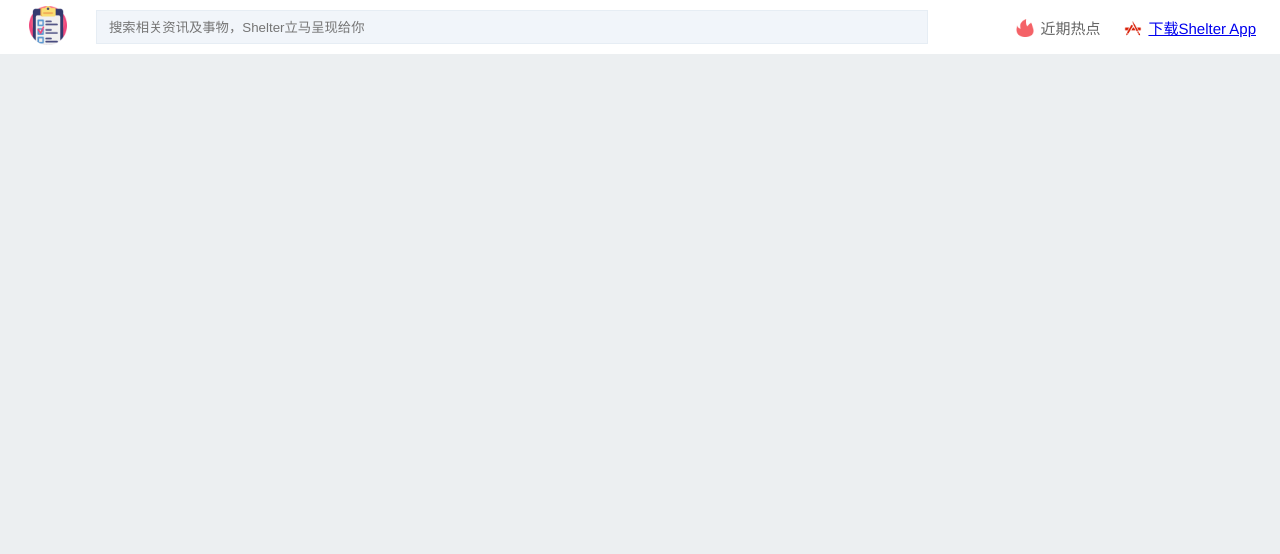
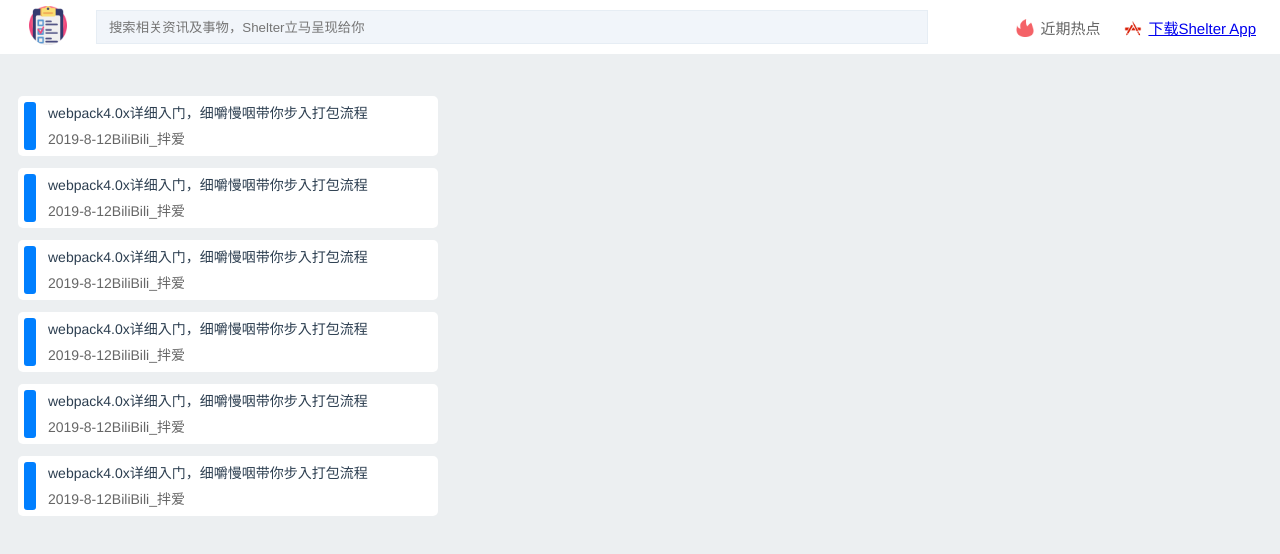
Before and after one commit to FuhanLXK/Shelter, a Vue app: page / in a window 1280 px wide. Shown: the top 554 px of the page. Built offline with nearby package versions, Linux system fonts and the light colour scheme.

Commit message:
upload Leftlist

```diff
--- a/public/index.html
+++ b/public/index.html
@@ -5,7 +5,7 @@
     <meta http-equiv="X-UA-Compatible" content="IE=edge">
     <meta name="viewport" content="width=device-width,initial-scale=1.0">
     <link rel="icon" href="<%= BASE_URL %>favicon.ico">
-    <title>vue-shelter</title>
+    <title>Shelter---你的网络背包</title>
   </head>
   <body>
     <noscript>
--- a/src/App.vue
+++ b/src/App.vue
@@ -1,16 +1,18 @@
 <template>
   <div id="app">
-     <Header msg="Welcome to Your Vue.js App"/>
+     <router-view />
   </div>
 </template>
 
 <script>
 import Header from './components/header.vue'
+import Home from './shelter/index/index'
 
 export default {
   name: 'app',
   components: {
-    Header
+    Header,
+    Home
   }
 }
 </script>
--- a/src/router.js
+++ b/src/router.js
@@ -1,8 +1,6 @@
 import Vue from 'vue'
 import Router from 'vue-router'
 
-import Header from './components/header'
-import Home from './shelter/index/index'
 
 Vue.use(Router)
 
@@ -10,15 +8,15 @@ Vue.use(Router)
 export default new Router({
     mode:'history',
     routes: [
+    //   {
+    //       path: '/',
+    //       name: 'header',
+    //       component: () => import('./components/header'),
+    //   },
       {
-          path: '/',
-          name: 'header',
-          component: Header,
-      },
-      {
-        path:'/home',
-        name:'home',
-        component:Home
+          path:'/',
+          name:'home',
+          component: () => import('./shelter/index/index')
       }
     ]
   })
--- a/src/shelter/index/index.vue
+++ b/src/shelter/index/index.vue
@@ -1,14 +1,129 @@
 <template>
     <div>
-        <div>dsdsdsad</div>
+        <Header />
+        <div class="home_box_div">
+            <div class="home_left_box">
+                <ul>
+                    <li>
+                        <div>
+                            <div class="icon_div_box"></div>
+                        </div>
+                        <div>
+                            <p>webpack4.0x详细入门，细嚼慢咽带你步入打包流程</p>
+                            <span>2019-8-12</span><span>BiliBili_拌爱</span>
+                        </div>
+                    </li>
+                    <li>
+                        <div>
+                            <div class="icon_div_box"></div>
+                        </div>
+                        <div>
+                            <p>webpack4.0x详细入门，细嚼慢咽带你步入打包流程</p>
+                            <span>2019-8-12</span><span>BiliBili_拌爱</span>
+                        </div>
+                    </li>
+                    <li>
+                        <div>
+                            <div class="icon_div_box"></div>
+                        </div>
+                        <div>
+                            <p>webpack4.0x详细入门，细嚼慢咽带你步入打包流程</p>
+                            <span>2019-8-12</span><span>BiliBili_拌爱</span>
+                        </div>
+                    </li>
+                    <li>
+                        <div>
+                            <div class="icon_div_box"></div>
+                        </div>
+                        <div>
+                            <p>webpack4.0x详细入门，细嚼慢咽带你步入打包流程</p>
+                            <span>2019-8-12</span><span>BiliBili_拌爱</span>
+                        </div>
+                    </li>
+                    <li>
+                        <div>
+                            <div class="icon_div_box"></div>
+                        </div>
+                        <div>
+                            <p>webpack4.0x详细入门，细嚼慢咽带你步入打包流程</p>
+                            <span>2019-8-12</span><span>BiliBili_拌爱</span>
+                        </div>
+                    </li>
+                    <li>
+                        <div>
+                            <div class="icon_div_box"></div>
+                        </div>
+                        <div>
+                            <p>webpack4.0x详细入门，细嚼慢咽带你步入打包流程</p>
+                            <span>2019-8-12</span><span>BiliBili_拌爱</span>
+                        </div>
+                    </li>
+                </ul>
+            </div>
+            <div></div>
+        </div>
     </div>
 </template>
 
 <script>
+
+import Header from '@/components/header'
+
 export default {
   name: 'Home',
-  props: {
-    msg: String
+  data(){
+      return{
+
+      }
+  },
+  components:{
+      Header
   }
 }
 </script>
+
+<style scoped>
+    p{
+        margin: 0px;
+    }
+    .home_box_div{
+        width: 100%;
+        display: flex;
+        margin-top: 2rem;
+        text-align: left;
+    }
+    .home_left_box{
+        width: 35rem;
+        /* border:1px solid red; */
+        height: 99.5rem;
+        padding: 1.5rem;
+    }
+    .home_left_box>ul{
+        width: 100%;
+        margin: 0px;
+        padding: 0px;
+    }
+    .home_left_box>ul>li{
+        display: flex;
+        background-color:#FFF;
+        padding: 0.5rem;
+        font-size: 14px;
+        border-radius: 5px;
+        margin-bottom: 1rem;
+        cursor: pointer;
+    }
+    .icon_div_box{
+        height: 4rem;
+        width: 1rem !important;
+        width: 0.5rem;
+        background-color: #007fff;
+        border-radius: 3px;
+        margin-right: 1rem;
+    }
+    .home_left_box>ul>li>div>p{
+        margin-bottom: 0.5rem;
+    }
+    .home_left_box>ul>li>div>span {
+        color:#666;
+    }
+</style>
```
Also changed, not shown: src/assets/logo.png (deleted), 1 other file (tests, documents, lock files or other folders).
